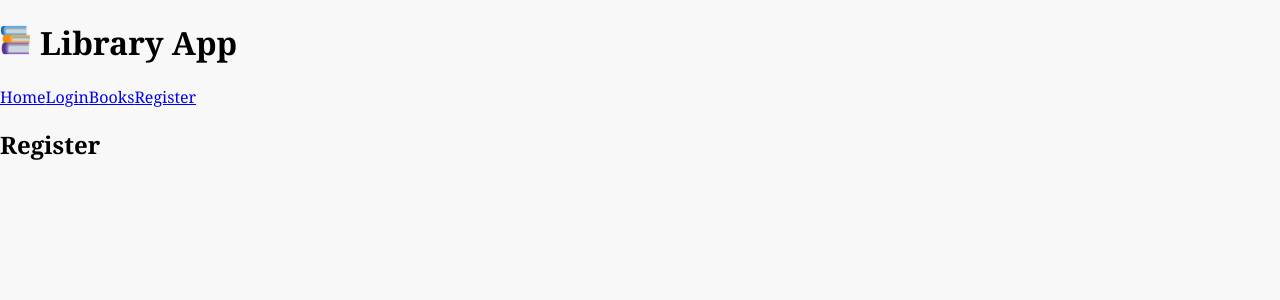
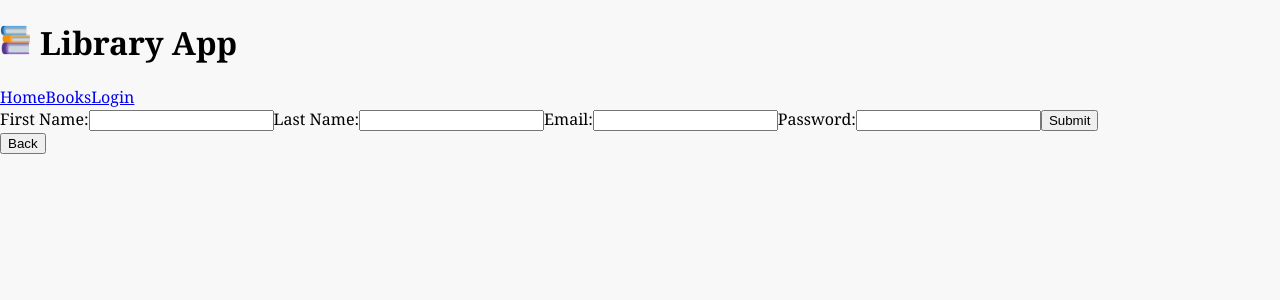
Before and after one commit to lyndseymsmith/Unit3.BookBuddy, a React (Vite) app: page /register in a window 1280 px wide. Shown: the top 300 px of the page. Built offline with nearby package versions, Linux system fonts and the light colour scheme.

Commit message:
Added login/register form

```diff
--- a/index.html
+++ b/index.html
@@ -4,7 +4,7 @@
     <meta charset="UTF-8" />
     <link rel="icon" type="image/svg+xml" href="/favicon.ico" />
     <meta name="viewport" content="width=device-width, initial-scale=1.0" />
-    <title>Vite + React</title>
+    <title>BookBuddy</title>
   </head>
   <body>
     <div id="root"></div>
--- a/src/App.jsx
+++ b/src/App.jsx
@@ -1,34 +1,43 @@
-import { useState } from 'react'
-import bookLogo from './assets/books.png'
-import { Routes, Route } from 'react-router-dom'
-import Navigation from './components/Navigations.jsx'
+import { useState } from "react";
+import bookLogo from "./assets/books.png";
+import { Routes, Route, useNavigate } from "react-router-dom";
+import Navigation from "./components/Navigations.jsx";
+import AllBooks from "./components/Books.jsx";
+import UserLogin from "./components/Login.jsx";
+import Register from "./components/Register.jsx";
+import Account from "./components/Account.jsx";
 
 function App() {
-  const [token, setToken] = useState(null)
+  const [token, setToken] = useState(() => localStorage.getItem("token") || "");
+  const navigate = useNavigate();
+  const handleLogin = (newToken) => {
+    localStorage.setItem("token", newToken);
+    setToken(newToken);
+    navigate("/");
+  };
 
   return (
     <>
-      <h1><img id='logo-image' src={bookLogo}/>Library App</h1>
-      <Navigation />
+      <h1>
+        <img id="logo-image" src={bookLogo} />
+        Library App
+      </h1>
+      <Navigation token={token} setToken={setToken} />
 
       <Routes>
-        <Route path='/' element={<h2>Welcome to the Library App</h2>} />
-        <Route path='/login' element={<h2>Login</h2>} />
-        <Route path='/register' element={<h2>Register</h2>} />
-        <Route path='/books' element={<h2>Books</h2>} />
-        <Route path='/books/:id' element={<h2>Book Details</h2>} />
-        <Route path='/account' element={<h2>Account</h2>} />
-        <Route path='/reservations' element={<h2>Reservations</h2>} />
+        <Route path="/" element={<h2>Welcome to the Library App</h2>} />
+        <Route
+          path="/login"
+          element={!token && <UserLogin onLogin={handleLogin} />}
+        />
+        <Route path="/register" element={<Register />} />
+        <Route path="/books" element={<AllBooks />} />
+        <Route path="/books/:id" element={<h2>Book Details</h2>} />
+        <Route path="/account" element={<Account />} />
+        <Route path="/reservations" element={<h2>Reservations</h2>} />
       </Routes>
-
-      {/* <p>Complete the React components needed to allow users to browse a library catalog, check out books, review their account, and return books that they've finished reading.</p>
-
-      <p>You may need to use the `token` in this top-level component in other components that need to know if a user has logged in or not.</p>
-
-      <p>Don't forget to set up React Router to navigate between the different views of your single page application!</p> */}
-
     </>
-  )
+  );
 }
 
-export default App
+export default App;
--- a/src/components/Books.jsx
+++ b/src/components/Books.jsx
@@ -1,3 +1,52 @@
 /* TODO - add your code to create a functional React component that displays all of the available books in the library's catalog. Fetch the book data from the provided API. Users should be able to click on an individual book to navigate to the SingleBook component and view its details. */
 
-import { getBooks, getBookDetails } from '../API/index.js'
+import { GetBooks } from '../API/index.js'
+import { useState, useEffect } from 'react'
+
+function AllBooks () {
+    const [books, setBooks] = useState([]);
+    const [loading, setLoading] = useState(true);
+    const [error, setError] = useState(null);
+
+    useEffect(() => {
+        async function fetchBooks() {
+            try {
+                const res = await GetBooks();
+                const data = await res.json();
+                setBooks(data);
+                console.log(data);
+            } catch (error) {
+                setError(error);
+                console.error("Error fetching books:", error);
+            } finally {
+                setLoading(false);
+            }
+        }
+        fetchBooks();
+    }, []);
+
+    if (loading) {
+        return <p>Loading Literarture...</p>
+    }
+    if (error) {
+        return <p>Error: {error.message}</p>
+    }
+    // if (books.length === 0) {
+    //     return <p>No books available at the moment.</p>
+    // };
+
+    return (
+        <div className="book-list">
+            {books.map((book) => (
+                <div key={book.id} className="book-card">
+                    <img src={book.coverimage} alt={book.title} style={{height:"150px"}}/>
+                    <h2>{book.title}</h2>
+                    <p>{book.author}</p>
+                    {/* <Link to={`/books/${book.id}`}>View Details</Link> */}
+                </div>
+            ))}
+        </div>
+    )
+}
+
+export default AllBooks;
--- a/src/components/Login.jsx
+++ b/src/components/Login.jsx
@@ -1 +1,77 @@
-/* TODO - add your code to create a functional React component that renders a login form */
+import { useState } from "react";
+import { Link, useNavigate } from "react-router-dom";
+
+function UserLogin({ onLogin }) {
+  const [email, setEmail] = useState("");
+  const [password, setPassword] = useState("");
+  const [error, setError] = useState(null);
+  const navigate = useNavigate();
+
+  async function handleSubmit(e) {
+    e.preventDefault();
+    try {
+      const res = await fetch(
+        "https://fsa-book-buddy-b6e748d1380d.herokuapp.com/api/users/login",
+        {
+          method: "POST",
+          headers: { "Content-Type": "application/json" },
+          body: JSON.stringify({
+            email: email.trim(),
+            password,
+          }),
+        }
+      );
+
+      if (!res.ok) {
+        const error = await res.json();
+        throw new Error(error.message || "Login failed");
+      }
+
+      const { token } = await res.json();
+      onLogin(token);
+      localStorage.setItem("token", token);
+
+    } catch (error) {
+      setError(error.message);
+    }
+  }
+
+  return (
+    <div className="login-form">
+      <h1>Login</h1>
+      {error && (
+        <p style={{ color: "red", fontWeight: "bold" }}>
+            {error}
+        </p>
+      )}
+      <form onSubmit={handleSubmit}>
+        <input
+          type="text"
+          placeholder="Email"
+          value={email}
+          onChange={(e) => {setEmail(e.target.value); setError(null)}}
+          required
+        />
+        <input
+          type="password"
+          placeholder="Password"
+          value={password}
+          onChange={(e) => setPassword(e.target.value)}
+          required
+        />
+        <button className="login-button" type="submit">
+          Login
+        </button>
+      </form>
+
+      <div>
+        <h3>Don't have an account?</h3>
+        <Link className="login-button" to="/register">
+          Register
+        </Link>
+      </div>
+    </div>
+  );
+}
+
+export default UserLogin;
--- a/src/components/Navigations.jsx
+++ b/src/components/Navigations.jsx
@@ -1,32 +1,22 @@
-/* TODO - add your code to create a functional React component that renders a navigation bar for the different views in your single page application. You may consider conditionally rendering some options - for example 'Login' should be available if someone has not logged in yet. */
-
-import { Link } from 'react-router-dom'
-import { useState } from 'react'
+import { Link, useNavigate } from 'react-router-dom'
 
 function Navigation({ token, setToken }) {
-    const [isLoggedIn, setIsLoggedIn] = useState(!!token)
+    const navigate = useNavigate()
 
     const handleLogout = () => {
-        setToken(null)
-        setIsLoggedIn(false)
+        localStorage.removeItem('token')
+        setToken(null);
+        navigate("/")
     }
 
     return (
         <nav className="navigation">
 
             <Link to="/">Home</Link>
-            <Link to="/login">Login</Link>
             <Link to="/books">Books</Link>
-            {isLoggedIn ? (
-            <>
-                <Link to="/account">Account</Link>
-                <button onClick={handleLogout}>Logout</button>
-            </>
-            ) : (
-            <>
-                <Link to="/register">Register</Link>
-            </>
-            )}
+            {!token ? (<Link to="/login">Login</Link>)
+            : (<Link to="/account">Account</Link>) }
+            {token && <button onClick={handleLogout}>Logout</button>}
         </nav>
     )
     };
--- a/src/components/Register.jsx
+++ b/src/components/Register.jsx
@@ -1 +1,97 @@
-/* TODO - add your code to create a functional React component that renders a registration form */
+import { useState } from "react";
+import { Link, useNavigate } from "react-router-dom";
+
+function Register() {
+  const [firstname, setFirstname] = useState("");
+  const [lastname, setLastname] = useState("");
+  const [email, setEmail] = useState("");
+  const [password, setPassword] = useState("");
+  const [error, setError] = useState(null);
+  const [passwordError, setPasswordError] = useState(null);
+  const navigate = useNavigate();
+
+  async function handleSubmit(e) {
+    e.preventDefault();
+    console.log("Submitting registration...");
+
+    if (password.length < 6) {
+      setPasswordError("Password must be at least 6 characters long.");
+      return;
+    }
+    setPasswordError(null);
+
+    try {
+      const res = await fetch(
+        "https://fsa-book-buddy-b6e748d1380d.herokuapp.com/api/users/register",
+        {
+          method: "POST",
+          headers: { "Content-Type": "application/json" },
+          body: JSON.stringify({
+            firstname: firstname.trim(),
+            lastname: lastname.trim(),
+            email: email.trim(),
+            password,
+          }),
+        }
+      );
+      if (!res.ok) {
+        const error = await res.json();
+        throw new Error(error.message || "Registration failed");
+      }
+      const { token } = await res.json();
+      localStorage.setItem("token", token);
+      navigate("/login");
+    } catch (error) {
+      setError(error.message);
+    }
+  }
+
+    const handleBack = () => {
+        navigate("/login")
+    }
+
+  return (
+    <div className="register-form">
+      <form onSubmit={handleSubmit}>
+        <label>
+          First Name:{""}
+          <input
+            value={firstname}
+            onChange={(e) => setFirstname(e.target.value)}
+            required
+          />
+        </label>
+        <label>
+          Last Name:{""}
+          <input
+            value={lastname}
+            onChange={(e) => setLastname(e.target.value)}
+            required
+          />
+        </label>
+        <label>
+          Email:{""}
+          <input
+            value={email}
+            onChange={(e) => setEmail(e.target.value)}
+            required
+          />
+        </label>
+        <label>
+          Password:{""}
+          <input
+            value={password}
+            onChange={(e) => setPassword(e.target.value)}
+            required
+          />
+        </label>
+        <button>Submit</button>
+        {error && <p>{error}</p>}
+      </form>
+
+      <button onClick={handleBack}>Back</button>
+    </div>
+  );
+}
+
+export default Register;
```
Also changed, not shown: src/API/index.js (+44 -40 lines), src/components/Account.jsx (+10 -0 lines).
